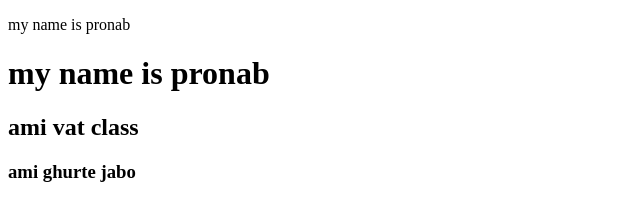
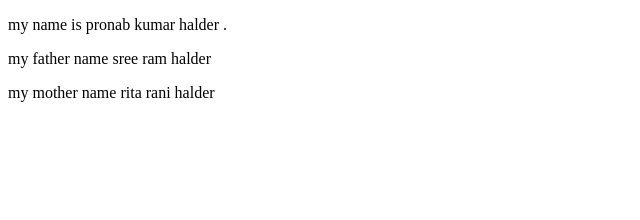
Before and after one commit to pranab56/my-secend-repo, a plain HTML site: page index.html in a window 1280 px wide. Shown: the whole page, without its empty margins (0-640 px from the left). Drawn offline with Linux system fonts and the light colour scheme.

Commit message:
pronab kumar

```diff
--- a/index.html
+++ b/index.html
@@ -4,12 +4,11 @@
     <meta charset="UTF-8">
     <meta http-equiv="X-UA-Compatible" content="IE=edge">
     <meta name="viewport" content="width=device-width, initial-scale=1.0">
-    <title>Document</title>
+    <title>pronab</title>
 </head>
 <body>
-    <p>my name is pronab</p>
-    <h1>my name is pronab </h1>
-    <h2>ami vat class </h2>
-    <h3>ami ghurte jabo</h3>
+    <p>my name is pronab kumar halder .</p>
+<p>my father name sree ram halder</p>
+<p>my mother name rita rani halder </p>
 </body>
 </html>
```
